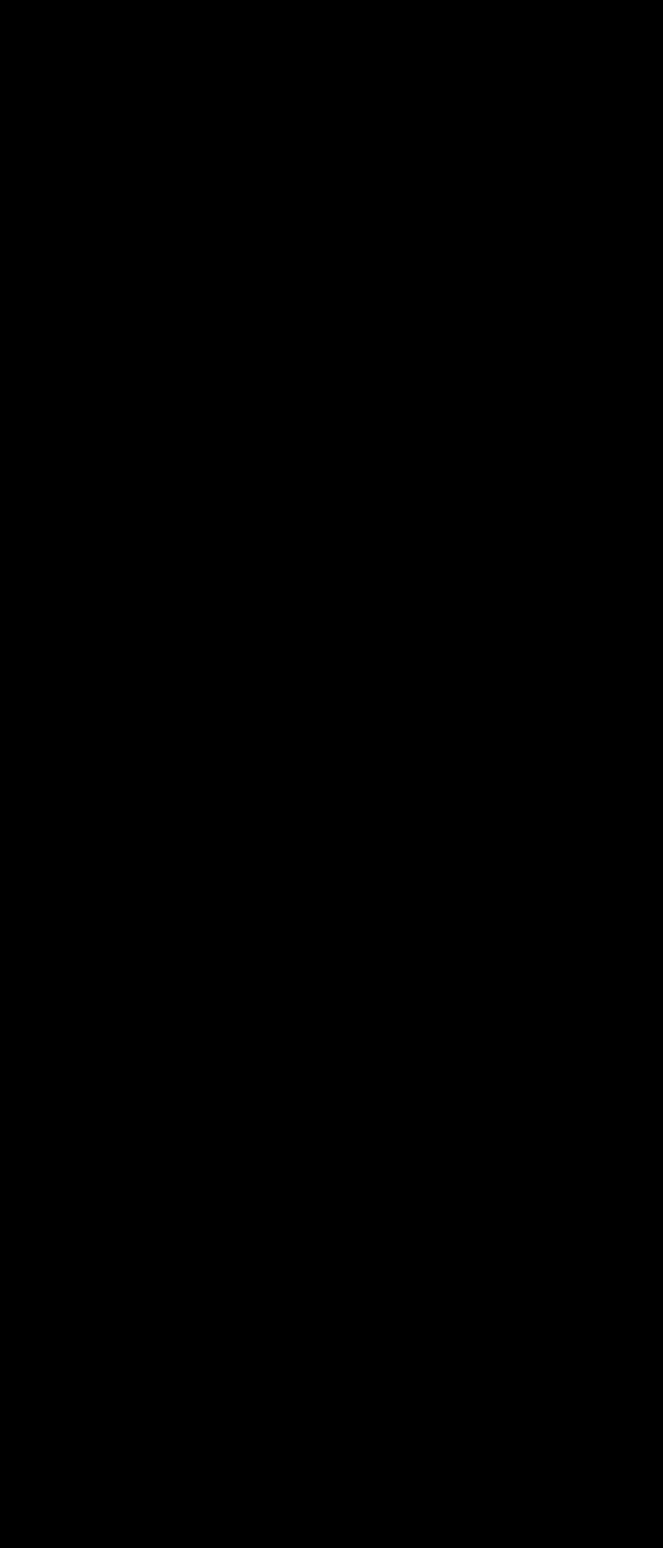
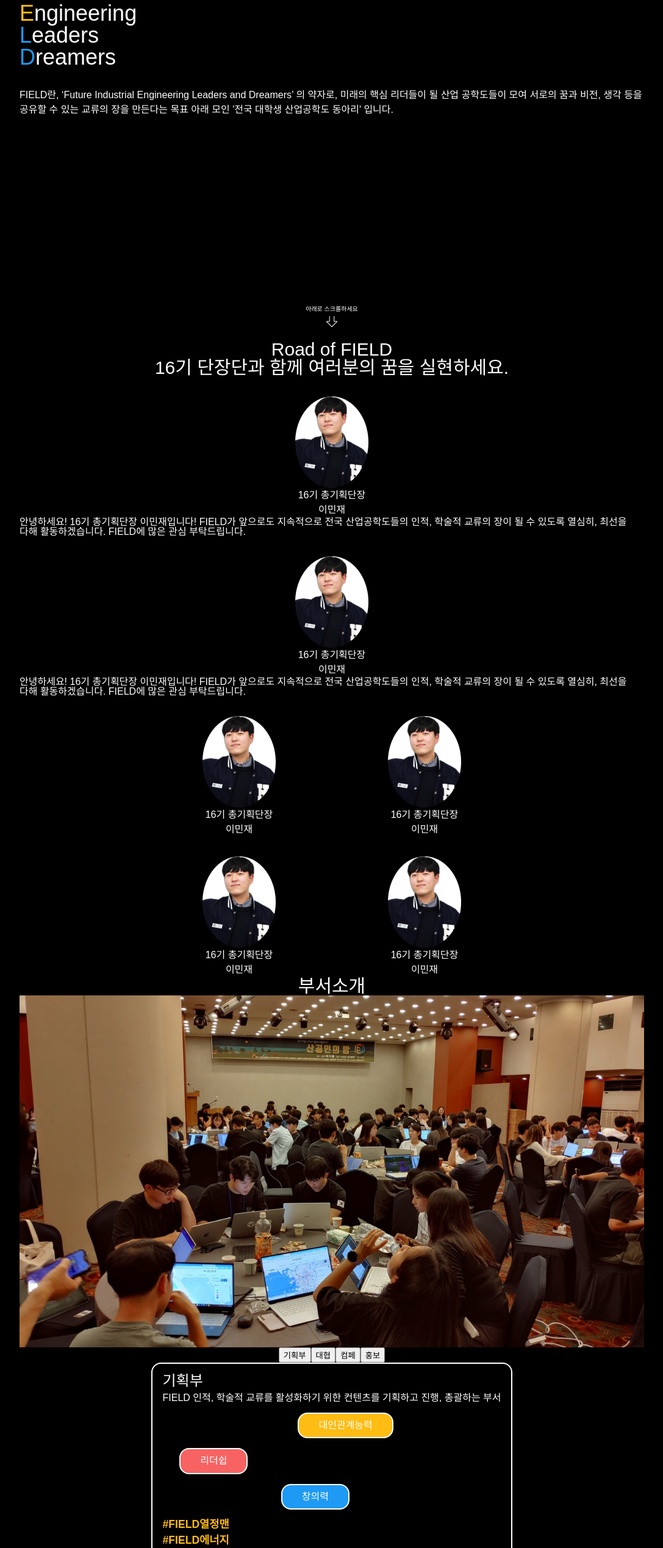
Before and after one commit to bobob0311/Field_website, a React (Vite) app: page /about in a window 1280 px wide. Before the commit this address had no page. Shown: the part 242-2780 px from the top of the page at 61% size, without its empty margins (96-1183 px from the left). Before the commit the page ends 800 px from the top, so only its background shows below. Built offline with nearby package versions, Linux system fonts and the light colour scheme; a web font is replaced by a local one.

Commit message:
💄: aboutPage 마크업 진행중

```diff
--- a/src/App.jsx
+++ b/src/App.jsx
@@ -2,9 +2,10 @@ import {Route, Routes} from 'react-router-dom';
 import {ThemeProvider} from 'styled-components';
 import GlobalStyle from './GlobalStyle';
 import './index.css';
+import theme from './theme';
 import MainPage from './pages/mainPage';
-import theme from './theme';
 import CampPage from './pages/CampPage';
+import AboutPage from './pages/AboutPage';
 
 function App() {
   return (
@@ -13,6 +14,7 @@ function App() {
       <Routes>
         <Route path='/' element={<MainPage />} />
         <Route path='/camp' element={<CampPage />} />
+        <Route path='/about' element={<AboutPage />} />
       </Routes>
     </ThemeProvider>
   );
--- /dev/null
+++ b/src/pages/AboutPage.jsx
@@ -0,0 +1,324 @@
+import styled from 'styled-components';
+import theme from '../theme';
+
+const Header = styled.header`
+  height: 10vh;
+  background-color: gray;
+`;
+
+const AccessibilityHidden = styled.h1`
+  position: absolute;
+  width: 1px;
+  height: 1px;
+  margin: -1px;
+  padding: 0;
+  overflow: hidden;
+  clip: rect(0, 0, 0, 0);
+  border: 0;
+`;
+
+const TitleContainer = styled.section`
+  height: 90vh;
+  display: flex;
+  flex-direction: column;
+  position: relative;
+  margin: 0 10%;
+`;
+
+const H2 = styled.h2`
+  font-size: 1.875rem;
+  margin: ${props => props.margin || '0'};
+  text-align: center;
+`;
+
+const H3 = styled.h3`
+  display: flex;
+  flex-direction: column;
+  align-items: center;
+  font-size: 1.5rem;
+  margin: ${props => props.margin || '0'};
+`;
+
+const FlexCenter = styled.div`
+  display: flex;
+  flex-direction: column;
+  justify-content: center;
+  align-items: center;
+`;
+
+const Figure = styled.figure`
+  display: flex;
+  flex-direction: column;
+  align-items: center;
+  position: ${props => props.position || ''};
+  bottom: 1rem;
+`;
+
+const Icon = styled.img`
+  width: 1.875rem;
+  height: 1.875rem;
+  order: 2;
+`;
+
+const IconFigcaption = styled.figcaption`
+  font-size: 0.625rem;
+`;
+
+const Figcaption = styled.figcaption`
+  margin: ${props => props.margin || '0'};
+  word-break: keep-all;
+  line-height: 1.5;
+  text-align: center;
+`;
+
+const P = styled.p`
+  word-break: keep-all;
+  margin: ${props => props.margin || '0'};
+  line-height: ${props => props.line || ''};
+  color: ${props => (props.color ? theme.colors[props.color] : '')};
+  font-size: ${props => (props.size ? props.size : '1rem')};
+  display: flex;
+  flex-direction: column;
+`;
+
+const FirstAlphabet = styled.span`
+  color: ${props => (props.color ? theme.colors[props.color] : '')};
+`;
+
+const Image = styled.img`
+  margin: ${props => props.margin || '0'};
+  width: ${props => props.width || ''};
+  border-radius: ${props => props.radius || ''};
+`;
+
+const MainSection = styled.section`
+  margin: 0 10%;
+  display: flex;
+  flex-direction: column;
+  align-items: center;
+`;
+
+const Ul = styled.ul`
+  display: flex;
+  flex-wrap: wrap;
+  justify-content: space-around;
+  gap: 2rem;
+  margin: ${props => props.margin || '0'};
+`;
+
+const Li = styled.li`
+  width: 40%;
+`;
+
+const Card = styled.article`
+  display: flex;
+  flex-direction: column;
+  border: 2px solid white;
+  padding: 0 1rem;
+  border-radius: 1rem;
+`;
+
+const Dt = styled.dt`
+  font-size: 1.5rem;
+`;
+
+const Dd = styled.dd`
+  font-size: 1rem;
+`;
+
+const Dl = styled.dl`
+  display: flex;
+  flex-direction: column;
+  gap: 0.5rem;
+  margin: 1rem 0;
+`;
+
+const CardUl = styled.ul`
+  display: flex;
+  flex-direction: column;
+  gap: 1rem;
+`;
+
+const CardKeyWordLi = styled.li`
+  padding: 0;
+  margin: ${props => props.margin || '0'};
+`;
+
+const CardKeyWordSpan = styled.span`
+  display: inline-block;
+  background-color: ${props => (props.color ? theme.colors[props.color] : '')};
+  padding: 0.7rem 2rem;
+  text-align: center;
+  border: 2px solid white;
+  border-radius: 1rem;
+`;
+
+const CardHashTagUl = styled.ul`
+  margin: ${props => props.margin || '0'};
+  display: flex;
+  flex-direction: column;
+  color: ${theme.colors.yellow};
+  gap: 0.5rem;
+  font-weight: bold;
+`;
+
+const CardHashTagLi = styled.li`
+  font-size: 1.1rem;
+`;
+
+function AboutPage() {
+  return (
+    <>
+      <Header />
+      <AccessibilityHidden>어바웃 필드</AccessibilityHidden>
+      <TitleContainer>
+        <H2 margin='2rem 0'>전국 대학생 산업공학도 모임</H2>
+        <P size='2.25rem'>
+          <span>
+            <FirstAlphabet color='red'>F</FirstAlphabet>uture
+          </span>
+          <span>
+            <FirstAlphabet color='yellow'>I</FirstAlphabet>ndustrial
+          </span>
+          <span>
+            <FirstAlphabet color='yellow'>E</FirstAlphabet>ngineering
+          </span>
+          <span>
+            <FirstAlphabet color='blue'>L</FirstAlphabet>eaders
+          </span>
+          <span>
+            <FirstAlphabet color='blue'>D</FirstAlphabet>reamers
+          </span>
+        </P>
+        <P line='1.5' margin='2rem 0 0 0'>
+          FIELD란, ‘Future Industrial Engineering Leaders and Dreamers’ 의 약자로, 미래의 핵심
+          리더들이 될 산업 공학도들이 모여 서로의 꿈과 비전, 생각 등을 공유할 수 있는 교류의 장을
+          만든다는 목표 아래 모인 &apos;전국 대학생 산업공학도 동아리&apos; 입니다.
+        </P>
+        <FlexCenter>
+          <Figure position='absolute'>
+            <Icon src='/scrollDown.png' alt='아래로 스크롤하세요' />
+            <IconFigcaption>아래로 스크롤하세요</IconFigcaption>
+          </Figure>
+        </FlexCenter>
+      </TitleContainer>
+      <MainSection>
+        <H2>Road of FIELD</H2>
+      </MainSection>
+      <MainSection>
+        <H2>16기 단장단과 함께 여러분의 꿈을 실현하세요.</H2>
+        <Ul margin='2rem 0'>
+          <li>
+            <Figure>
+              <Image src='/profile1.png' alt='총기획단장' />
+              <Figcaption>
+                <P>16기 총기획단장</P>
+                <P>이민재</P>
+              </Figcaption>
+            </Figure>
+            <P>
+              안녕하세요! 16기 총기획단장 이민재입니다! FIELD가 앞으로도 지속적으로 전국
+              산업공학도들의 인적, 학술적 교류의 장이 될 수 있도록 열심히, 최선을 다해
+              활동하겠습니다. FIELD에 많은 관심 부탁드립니다.
+            </P>
+          </li>
+          <li>
+            <Figure>
+              <Image src='/profile1.png' alt='총기획단장' />
+              <Figcaption>
+                <P>16기 총기획단장</P>
+                <P>이민재</P>
+              </Figcaption>
+            </Figure>
+            <P>
+              안녕하세요! 16기 총기획단장 이민재입니다! FIELD가 앞으로도 지속적으로 전국
+              산업공학도들의 인적, 학술적 교류의 장이 될 수 있도록 열심히, 최선을 다해
+              활동하겠습니다. FIELD에 많은 관심 부탁드립니다.
+            </P>
+          </li>
+        </Ul>
+        <Ul>
+          <Li>
+            <Figure>
+              <Image src='/profile1.png' alt='총기획단장' />
+              <Figcaption>
+                <P>16기 총기획단장</P>
+                <P>이민재</P>
+              </Figcaption>
+            </Figure>
+          </Li>
+          <Li>
+            <Figure>
+              <Image src='/profile1.png' alt='총기획단장' />
+              <Figcaption>
+                <P>16기 총기획단장</P>
+                <P>이민재</P>
+              </Figcaption>
+            </Figure>
+          </Li>
+          <Li>
+            <Figure>
+              <Image src='/profile1.png' alt='총기획단장' />
+              <Figcaption>
+                <P>16기 총기획단장</P>
+                <P>이민재</P>
+              </Figcaption>
+            </Figure>
+          </Li>
+          <Li>
+            <Figure>
+              <Image src='/profile1.png' alt='총기획단장' />
+              <Figcaption>
+                <P>16기 총기획단장</P>
+                <P>이민재</P>
+              </Figcaption>
+            </Figure>
+          </Li>
+        </Ul>
+      </MainSection>
+      <MainSection>
+        <H2>부서소개</H2>
+        <Image width='100%' src='./../../public/fieldIntro1.png' alt='' />
+        <div>
+          <button type='button'>기획부</button>
+          <button type='button'>대협</button>
+          <button type='button'>컴페</button>
+          <button type='button'>홍보</button>
+        </div>
+        <Card>
+          <Dl>
+            <Dt>기획부</Dt>
+            <Dd>FIELD 인적, 학술적 교류를 활성화하기 위한 컨텐츠를 기획하고 진행, 총괄하는 부서</Dd>
+          </Dl>
+          <CardUl>
+            <CardKeyWordLi margin='0 0 0 40%'>
+              <CardKeyWordSpan color='yellow'>대인관계능력</CardKeyWordSpan>
+            </CardKeyWordLi>
+            <CardKeyWordLi margin='0 0 0 5%'>
+              <CardKeyWordSpan color='red'>리더쉽</CardKeyWordSpan>
+            </CardKeyWordLi>
+            <CardKeyWordLi margin='0 0 0 35%'>
+              <CardKeyWordSpan color='blue'>창의력</CardKeyWordSpan>
+            </CardKeyWordLi>
+          </CardUl>
+          <CardHashTagUl margin='1rem 0'>
+            <CardHashTagLi>#FIELD열정맨</CardHashTagLi>
+            <CardHashTagLi>#FIELD에너지</CardHashTagLi>
+            <CardHashTagLi>#즐거움이공존하는이곳</CardHashTagLi>
+          </CardHashTagUl>
+        </Card>
+        <div>
+          <h4>What&apos;s Activity Planning Department</h4>
+          <ul>
+            <li>Field 유튜브</li>
+            <li>Field 유튜브</li>
+            <li>Field 유튜브</li>
+            <li>Field 유튜브</li>
+          </ul>
+        </div>
+      </MainSection>
+    </>
+  );
+}
+
+export default AboutPage;
```
Also changed, not shown: public/profile1.png (added).
